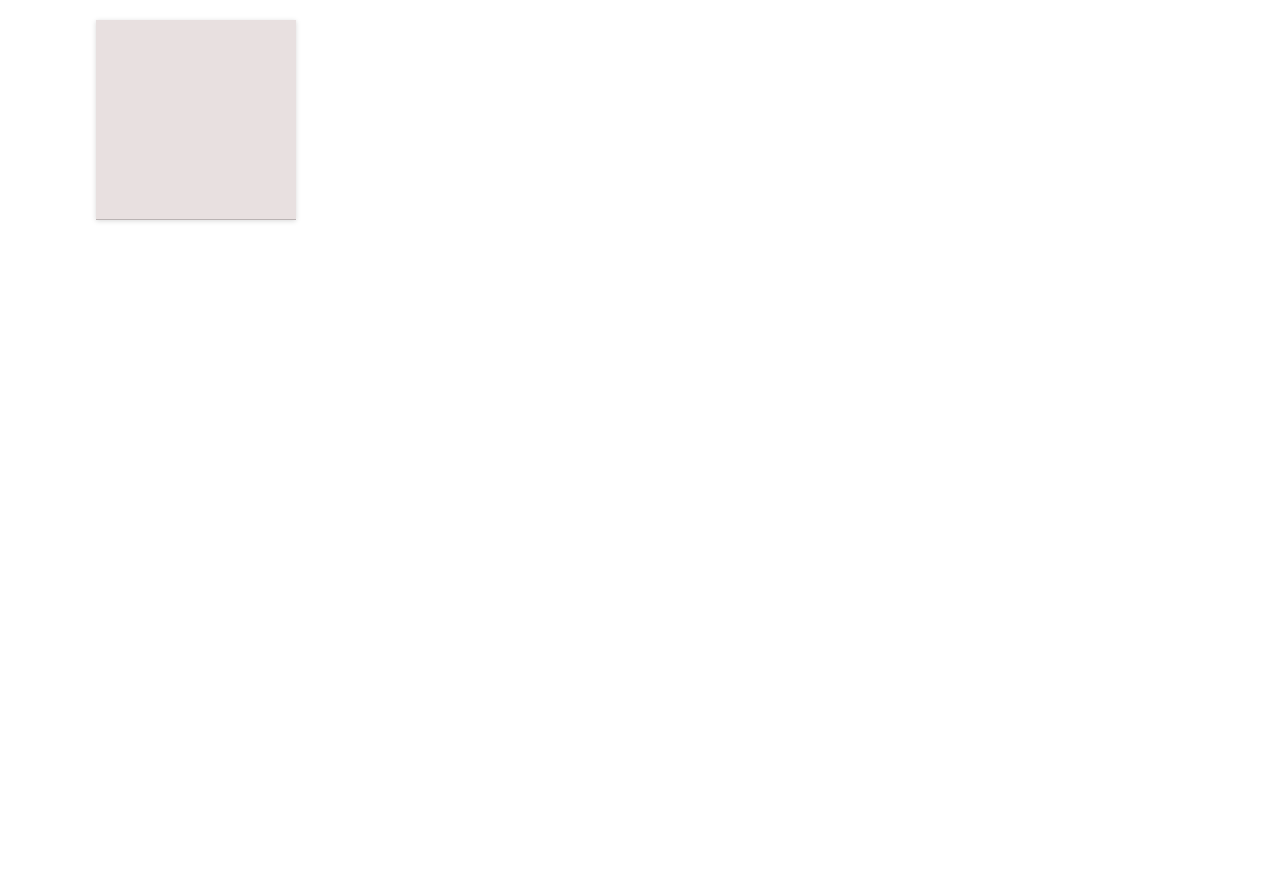
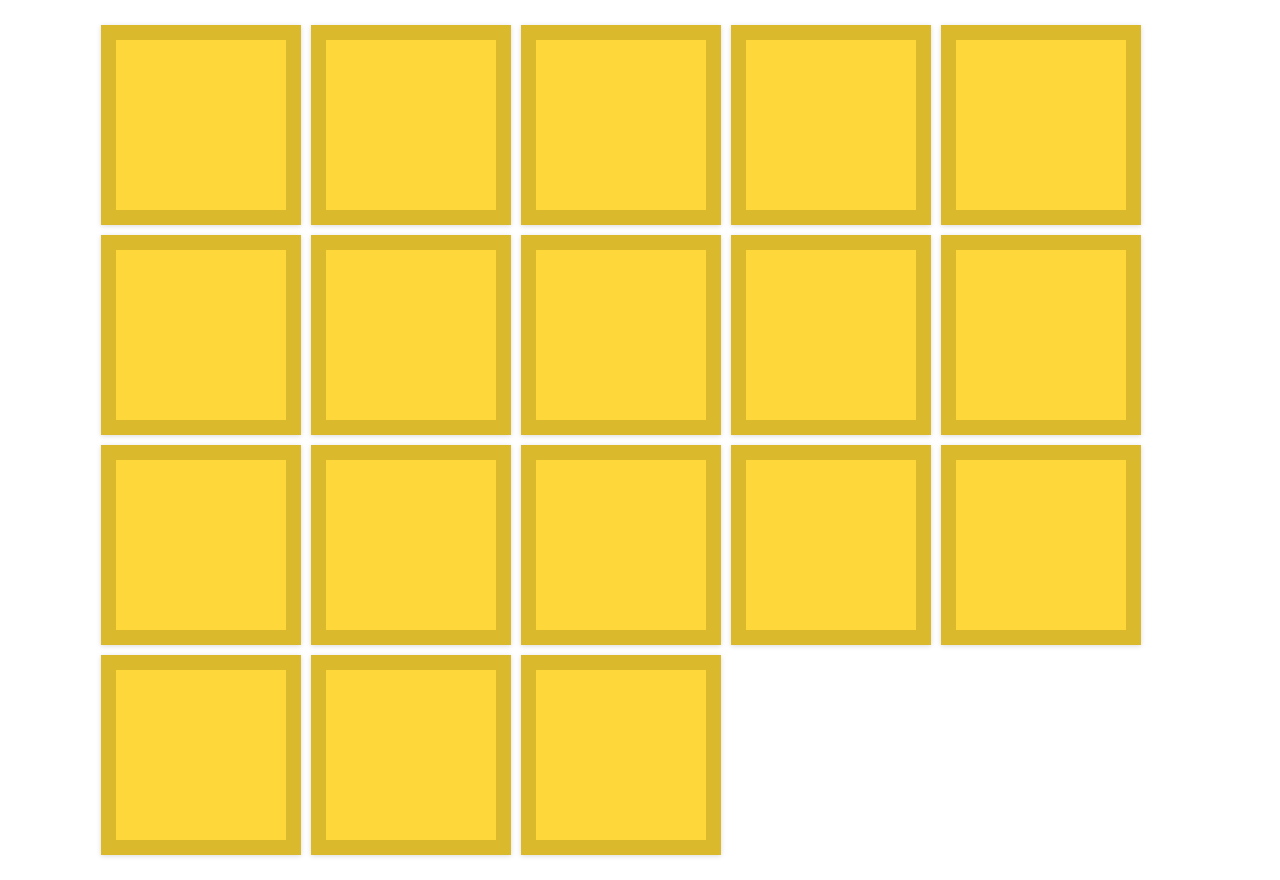
Before and after one commit to martajablonska/Memory_game, a plain HTML site: page index.html in a window 1280 px wide. Before the commit the page ends 800 px from the top, so only its background shows below. Drawn offline with Linux system fonts and the light colour scheme.

Commit message:
Added draw items

```diff
--- a/index.html
+++ b/index.html
@@ -9,7 +9,24 @@
 </head>
 <body>
     <div class="container">
-        <div class="item completed"></div>
+        <div class="item"></div>
+        <div class="item"></div>
+        <div class="item"></div>
+        <div class="item"></div>
+        <div class="item"></div>
+        <div class="item"></div>
+        <div class="item"></div>
+        <div class="item"></div>
+        <div class="item"></div>
+        <div class="item"></div>
+        <div class="item"></div>
+        <div class="item"></div>
+        <div class="item"></div>
+        <div class="item"></div>
+        <div class="item"></div>
+        <div class="item"></div>
+        <div class="item"></div>
+        <div class="item"></div>
     </div>
     <script src="script.js"></script>
 </body>
--- a/script.js
+++ b/script.js
@@ -0,0 +1,24 @@
+const itemsLogos = ['javascript', 'html', 'css', 'github', 'react', 'angular', 'gulp', 'sass', 'vue', 'javascript', 'html', 'css', 'github', 'react', 'angular', 'gulp', 'sass', 'vue'];
+
+let items = [...document.querySelectorAll('.item')];
+
+function clicked() {
+    console.log('hura');
+}
+
+function start() {
+    items.forEach(function(item){
+        const logoIndex = Math.floor(Math.random()*itemsLogos.length);
+        item.classList.add(itemsLogos[logoIndex]);
+        itemsLogos.splice(logoIndex, 1);
+    })
+
+    setTimeout(function() {
+        items.forEach(function(item) {
+            item.classList.add('hidden')
+            item.addEventListener('click', clicked)
+        })
+    }, 2000)
+};
+
+start();
--- a/style.css
+++ b/style.css
@@ -18,10 +18,12 @@
     background-size: cover;
     border-bottom: 1px solid rgba(0, 0, 0, 0.2);
 	box-shadow: 0 1px 5px rgba(0, 0, 0, 0.15);
+    margin:5px;
 }
 
 .hidden {
     background-color: #FED83B;
+    background-image: none !important;
     border:15px solid #DAB92C;
 }
 
@@ -29,7 +31,7 @@
     background-color: #e8e0e0;
 }
 
-/*classes for item*/
+/*classes with items logos*/
 
 .javascript {
     background-image: url(img/javascript.png);
```
